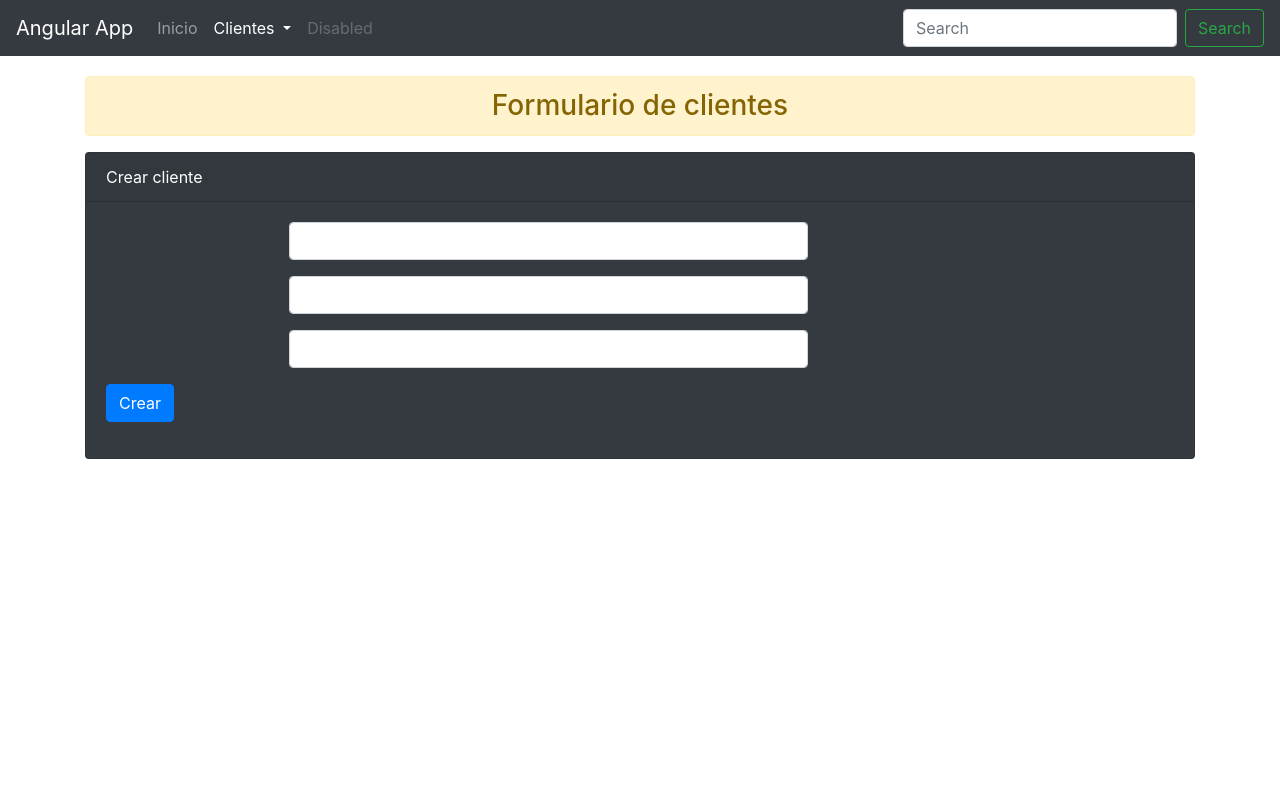
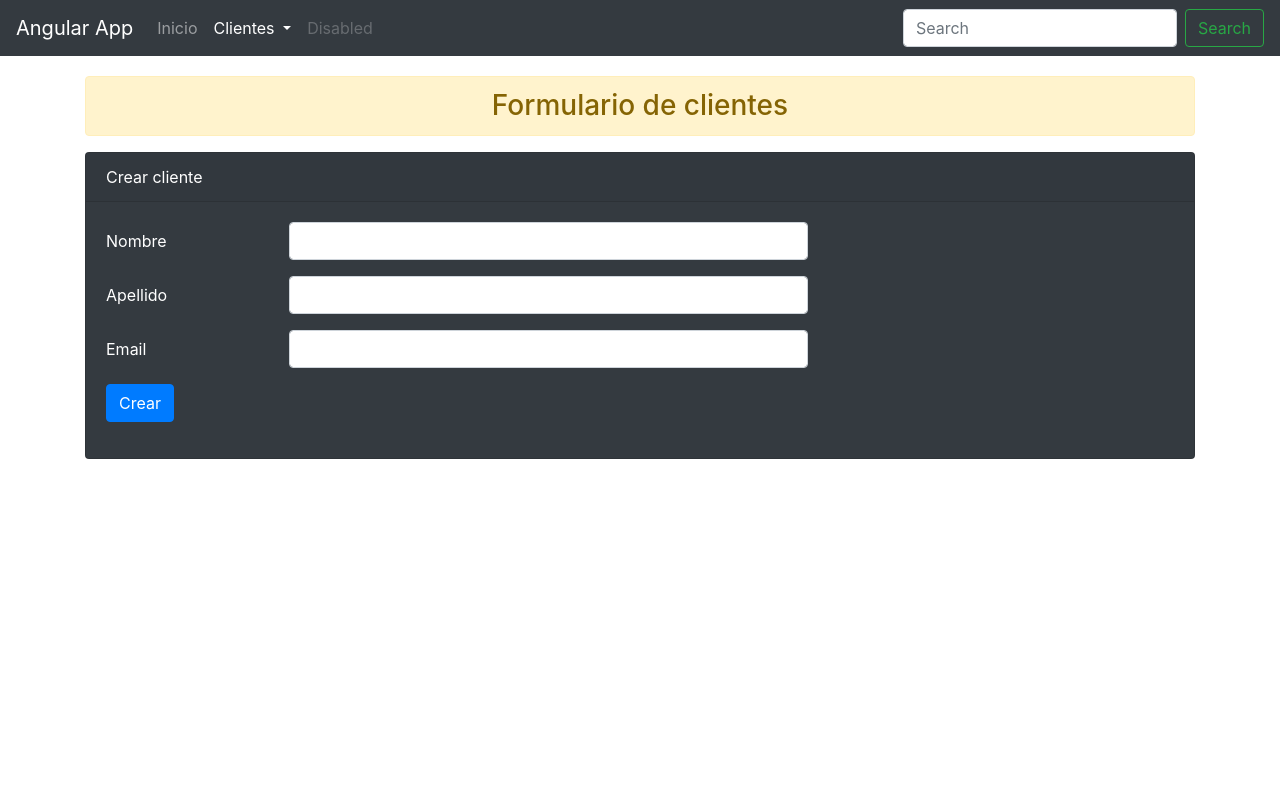
Before and after one commit to ibaezar/angular-frontend-app, an Angular app: page /clientes/form in a window 1280 px wide. Shown: the top 800 px of the page. Built offline with nearby package versions, Linux system fonts and the light colour scheme.

Commit message:
fix in form component html

```diff
--- a/src/app/client/form.component.html
+++ b/src/app/client/form.component.html
@@ -10,21 +10,21 @@
         <div class="card-body">
             <form (ngSubmit)="create()">
                 <div class="form-group row">
-                    <label for="name" class="col-form-label col-sm-2"></label>
+                    <label for="name" class="col-form-label col-sm-2">Nombre</label>
                     <div class="col-sm-6">
                         <input type="text" class="form-control" [(ngModel)]="client.name" name="name">
                     </div>
                 </div>
 
                 <div class="form-group row">
-                    <label for="lastname" class="col-form-label col-sm-2"></label>
+                    <label for="lastname" class="col-form-label col-sm-2">Apellido</label>
                     <div class="col-sm-6">
                         <input type="text" class="form-control" [(ngModel)]="client.lastname" name="lastname">
                     </div>
                 </div>
 
                 <div class="form-group row">
-                    <label for="email" class="col-form-label col-sm-2"></label>
+                    <label for="email" class="col-form-label col-sm-2">Email</label>
                     <div class="col-sm-6">
                         <input type="text" class="form-control" [(ngModel)]="client.email" name="email">
                     </div>
```
